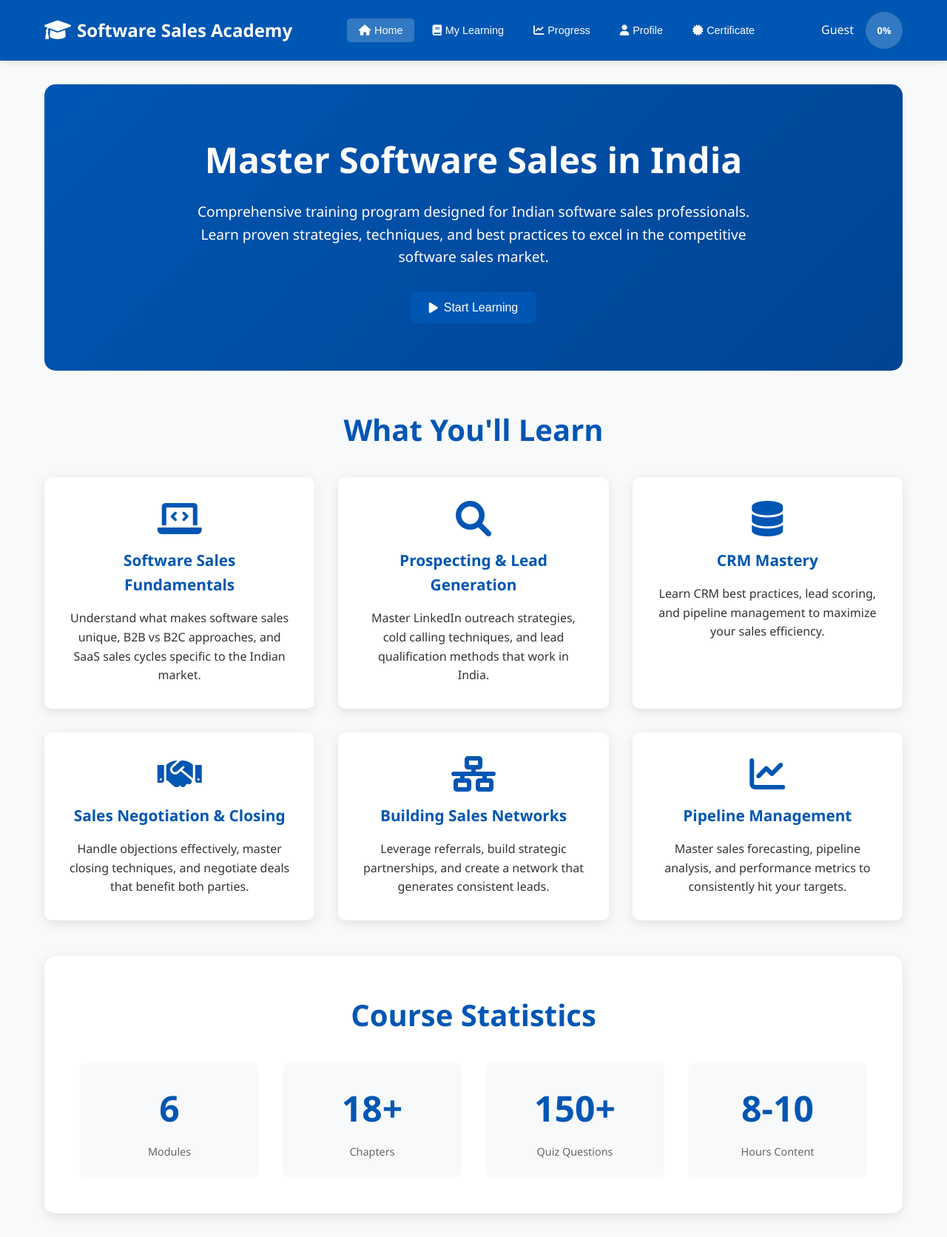
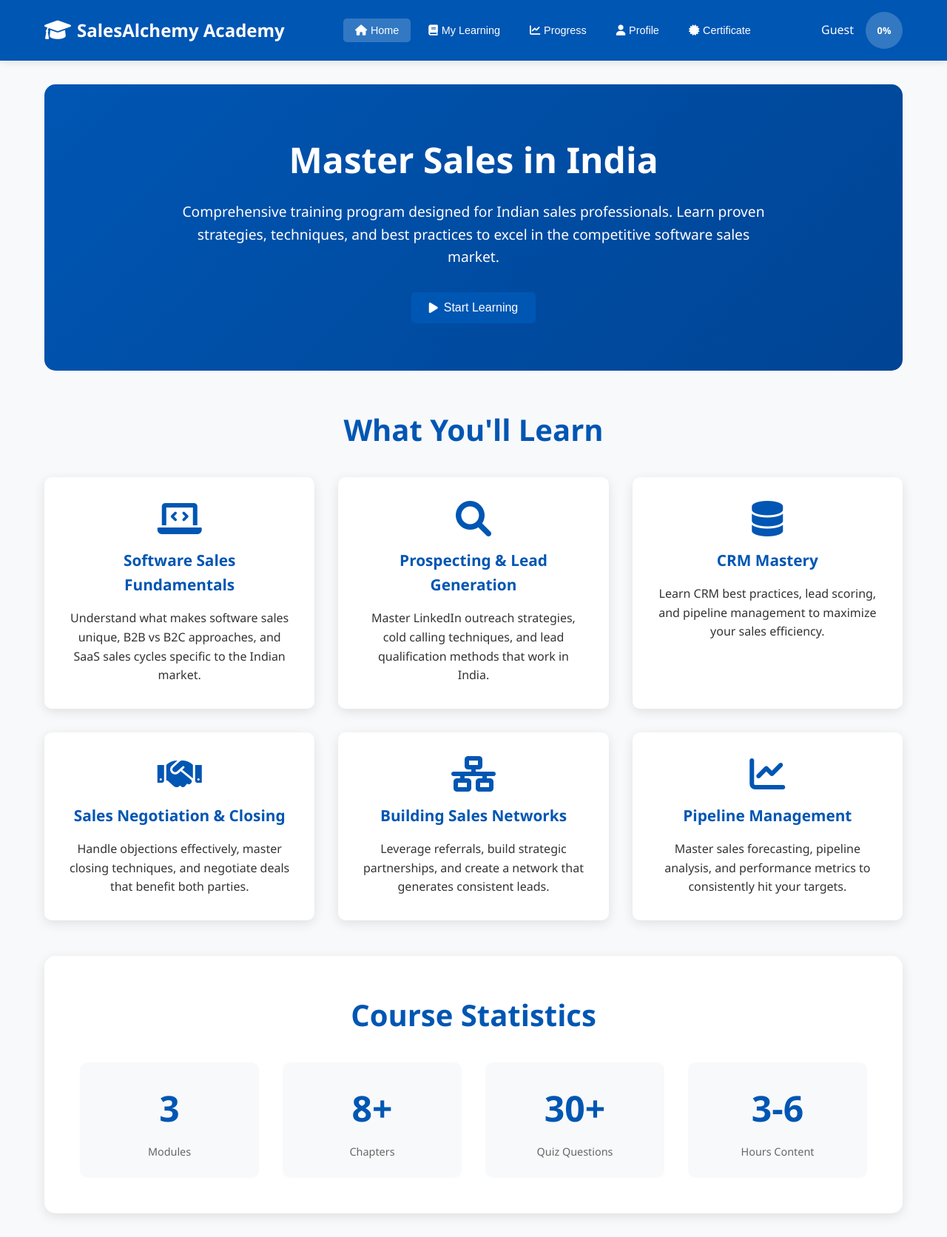
Before and after one commit to YASHASVASISHTA/ab, a plain HTML site: page index.html in a window 1280 px wide. Shown: the whole page at 74% size. Drawn offline with Linux system fonts and the light colour scheme.

Commit message:
Update index.html

```diff
--- a/index.html
+++ b/index.html
@@ -3,7 +3,7 @@
 <head>
     <meta charset="UTF-8">
     <meta name="viewport" content="width=device-width, initial-scale=1.0">
-    <title>Software Sales Academy - Master Your Sales Skills</title>
+    <title>SalesAlchemy Academy - Master Your Sales Skills</title>
     <link rel="stylesheet" href="styles.css">
     <link rel="stylesheet" href="https://cdnjs.cloudflare.com/ajax/libs/font-awesome/6.0.0/css/all.min.css">
 </head>
@@ -13,7 +13,7 @@
         <div class="container">
             <div class="logo">
                 <i class="fas fa-graduation-cap"></i>
-                Software Sales Academy
+                SalesAlchemy Academy
             </div>
             <nav class="nav">
                 <button class="nav-btn active" id="homeBtn">
@@ -47,8 +47,8 @@
             <!-- Home View -->
             <div id="homeView" class="view active">
                 <div class="hero-section">
-                    <h1>Master Software Sales in India</h1>
-                    <p>Comprehensive training program designed for Indian software sales professionals. Learn proven strategies, techniques, and best practices to excel in the competitive software sales market.</p>
+                    <h1>Master Sales in India</h1>
+                    <p>Comprehensive training program designed for Indian sales professionals. Learn proven strategies, techniques, and best practices to excel in the competitive software sales market.</p>
                     <button class="btn-primary" id="startLearningBtn">
                         <i class="fas fa-play"></i> Start Learning
                     </button>
@@ -94,19 +94,19 @@
                     <h2>Course Statistics</h2>
                     <div class="stats-grid">
                         <div class="stat-card">
-                            <div class="stat-number">6</div>
+                            <div class="stat-number">3</div>
                             <div class="stat-label">Modules</div>
                         </div>
                         <div class="stat-card">
-                            <div class="stat-number">18+</div>
+                            <div class="stat-number">8+</div>
                             <div class="stat-label">Chapters</div>
                         </div>
                         <div class="stat-card">
-                            <div class="stat-number">150+</div>
+                            <div class="stat-number">30+</div>
                             <div class="stat-label">Quiz Questions</div>
                         </div>
                         <div class="stat-card">
-                            <div class="stat-number">8-10</div>
+                            <div class="stat-number">3-6</div>
                             <div class="stat-label">Hours Content</div>
                         </div>
                     </div>
```
